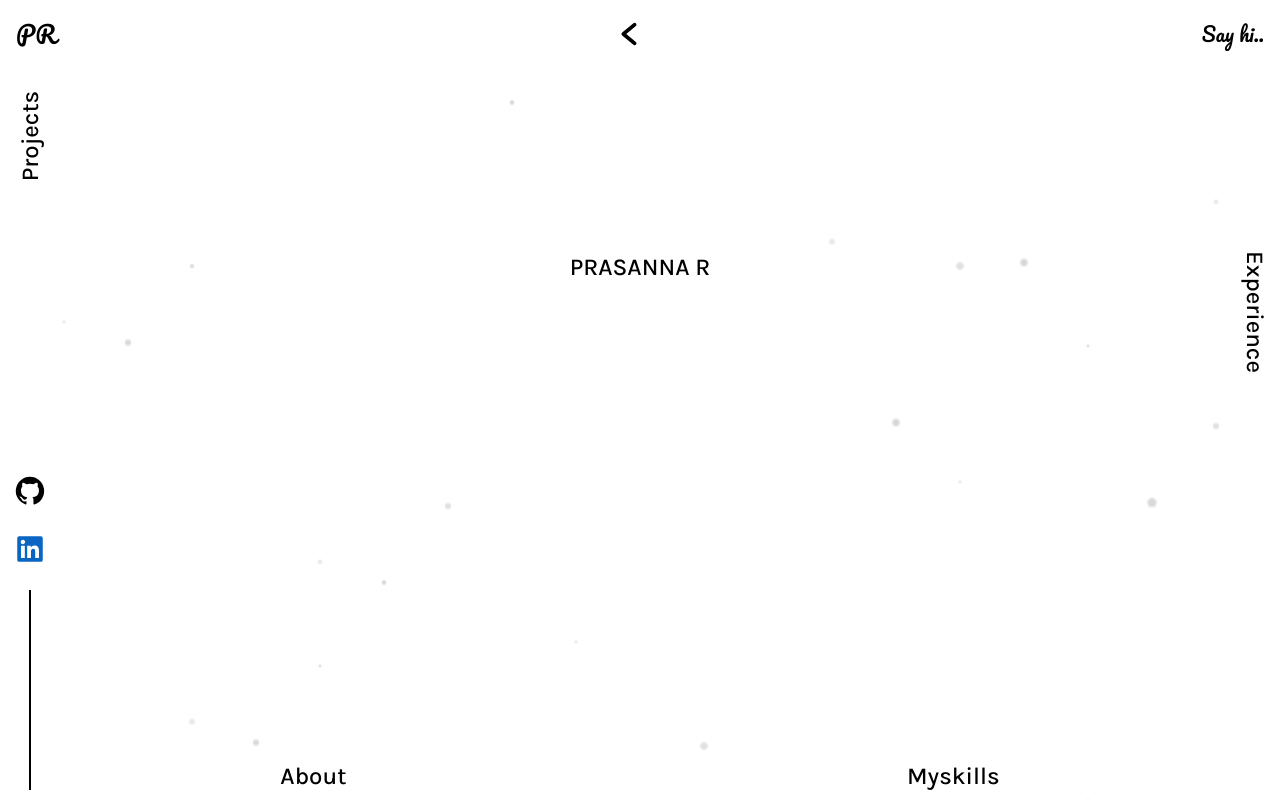
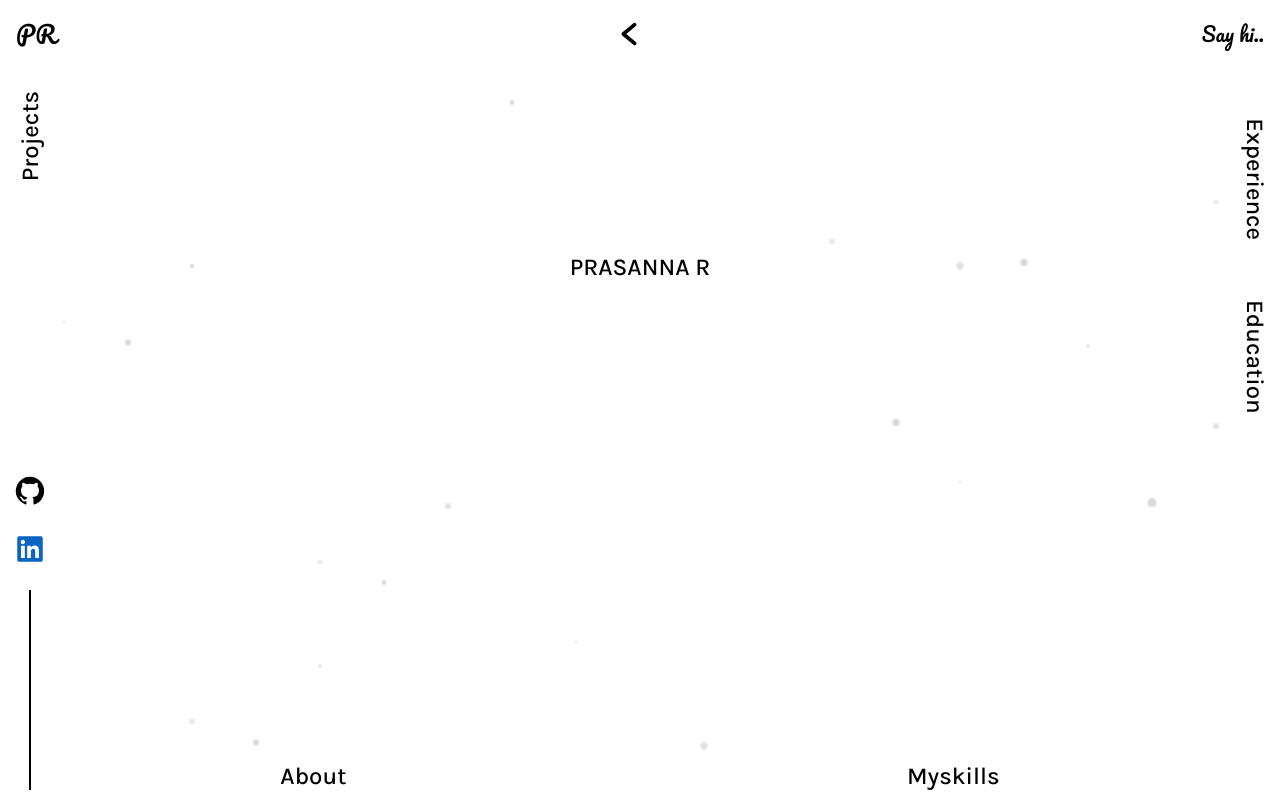
Before and after one commit to prasannaramuvj/portfolio_prasanna, a React (Vite) app: page / in a window 1280 px wide. Built offline with nearby package versions, Linux system fonts and the light colour scheme.

Commit message:
fix:right_component

```diff
--- a/src/components/Navbar/Right.jsx
+++ b/src/components/Navbar/Right.jsx
@@ -12,13 +12,16 @@ const Right = () => {
       transition={{ duration: 0.8, delay: 0.6 }}
     >
       <motion.div
-        className='rotate-90 text-lg lg:text-2xl'
+        className='rotate-90 text-lg lg:text-2xl flex flex-cols justify-center gap-15 '
         initial={{ x: 50, opacity: 0 }}
         animate={{ x: 0, opacity: 1 }}
         transition={{ duration: 0.6, delay: 1.0 }}
       >
         <Link to="/experience">
         <h2 className='transition duration-300 hover:scale-110'>Experience</h2>
+        </Link>
+         <Link to="/education">
+        <h2 className='transition duration-300 hover:scale-110'>Education</h2>
         </Link>
       </motion.div>
     </motion.div>
```
